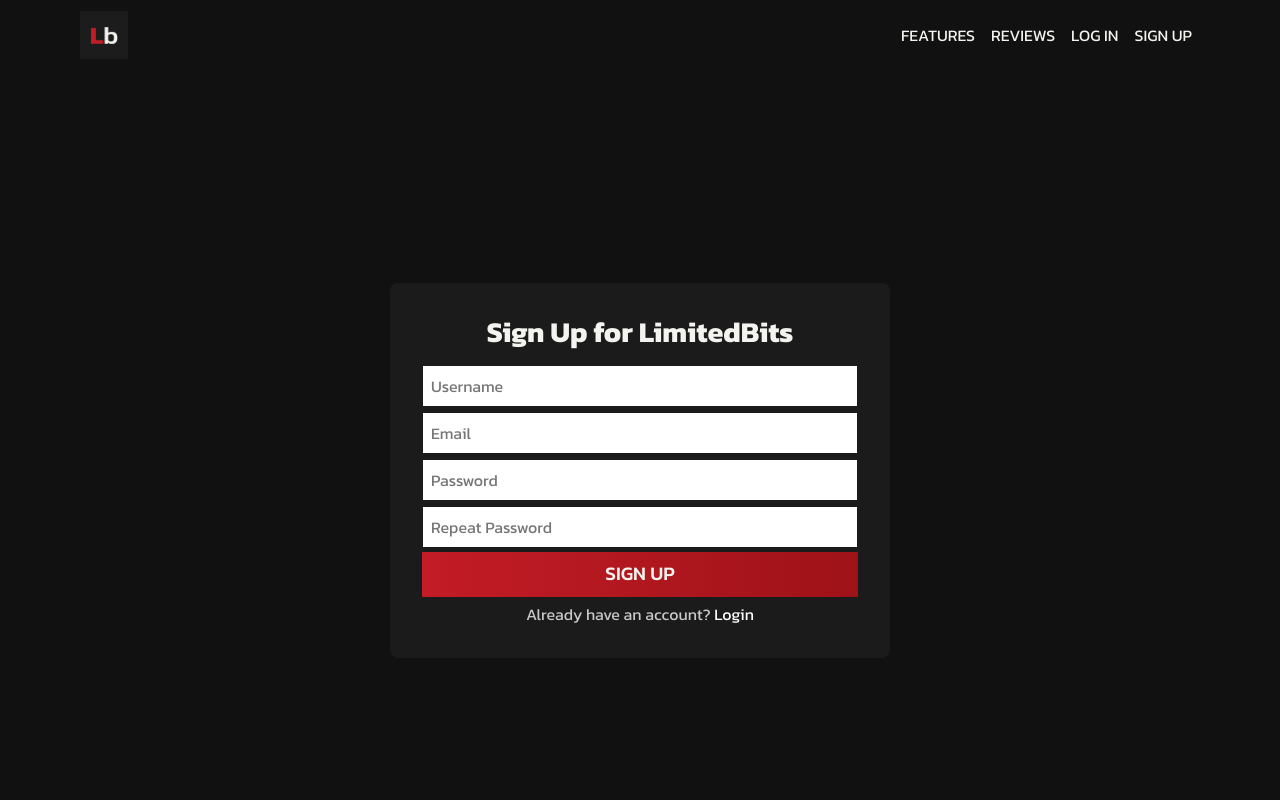
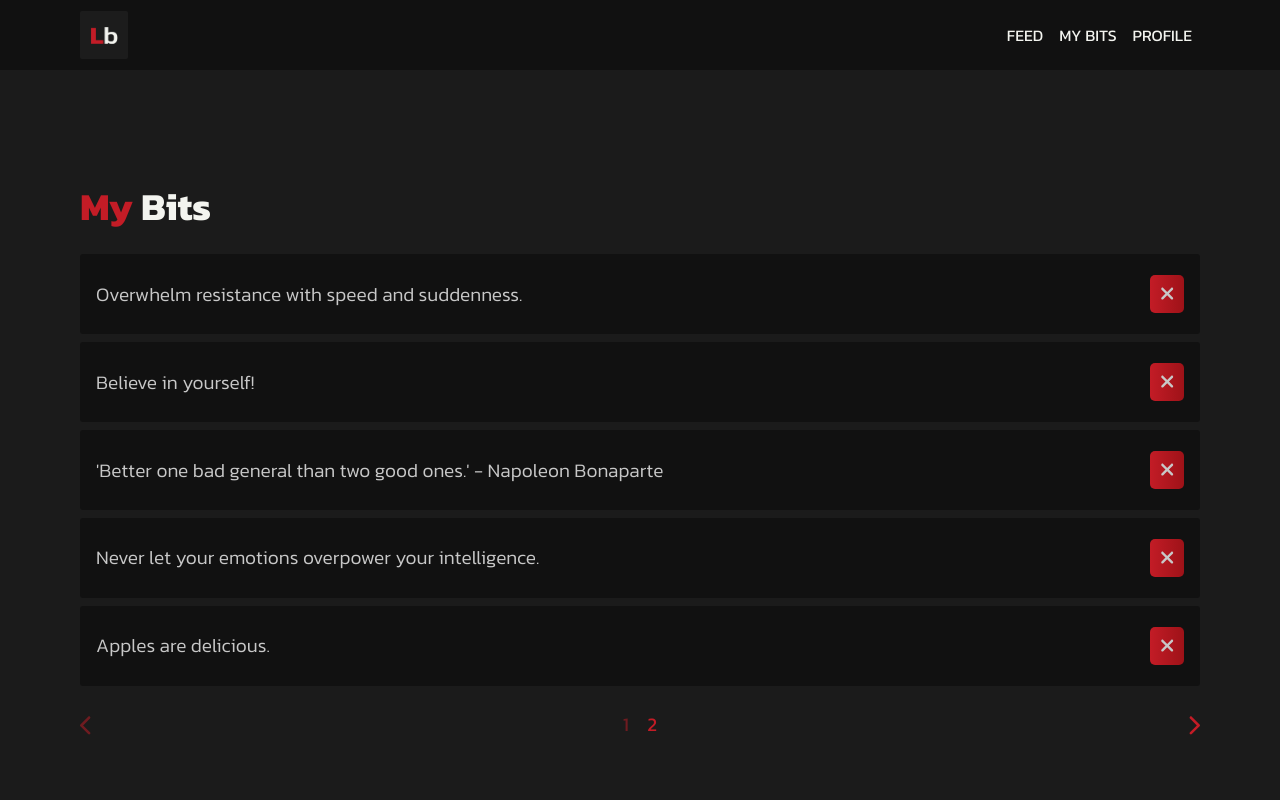
Before and after one commit to JacobBowlware/LimitedBits, a React (Create React App) app in the folder client/limited-bits/: page /my-bits in a window 1280 px wide. Shown: the top 800 px of the page. Built offline with nearby package versions, Linux system fonts and the light colour scheme.

Commit message:
Add delete button / remove usernames from 'MyBits' bits.

```diff
--- a/client/limited-bits/src/App.tsx
+++ b/client/limited-bits/src/App.tsx
@@ -36,17 +36,16 @@
  - Conditionally change header for authed users - DONE
  - Implement the 'Create Bit' popup form on button click - DONE
  - Conditionally move authed users from login/create-account pages to AuthHome page - DONE
- - Add 'Username' field to Sign Up page.
+ - Add 'Username' field to Sign Up page - DONE
+ - Users 'My Bits' should show their bits without their username on each one, and should be able to delete them.
  - Implement Profile page.
  - Implement 'My Bits' page.
- - Add dates-posted to feed items.
- - Users 'My Bits' should show their bits without their username on each one, and should be able to delete them.
  - Start Backend development.
  - Improve security by authing user with JWT (JSON Web Token's).
 */
 export interface User {
   id: number,
-  name: string,
+  username: string,
   icon: string,
   email: string,
 }
@@ -54,12 +53,12 @@
 function App() {
   const goodUser: User = {
     id: 1,
-    name: "John Doe",
+    username: "JohnDoe",
     icon: "faUserTie",
     email: "johndoe@gmail.com"
   }
 
-  const [user, setUser] = useState<User | null>(null);
+  const [user, setUser] = useState<User | null>(goodUser);
 
   const Root = () => {
     return <>
--- a/client/limited-bits/src/components/FeedList.tsx
+++ b/client/limited-bits/src/components/FeedList.tsx
@@ -17,9 +17,10 @@
 
 interface FeedListProps {
     feedItems: FeedCardProps[][];
+    isMyBits?: boolean;
 }
 
-const FeedList = ({ feedItems }: FeedListProps) => {
+const FeedList = ({ feedItems, isMyBits }: FeedListProps) => {
     const [feedIndex, setFeedIndex] = useState<number>(0);
     const [feedLength, setFeedLength] = useState<number>(feedItems.length);
 
@@ -63,7 +64,8 @@
                     }
 
                     return (
-                        <FeedCard key={key} icon={data.icon} body={data.body} username={data.username} />
+                        isMyBits ? <FeedCard key={key} icon={data.icon} body={data.body} isMyBits={isMyBits} /> :
+                            <FeedCard key={key} icon={data.icon} body={data.body} username={data.username} />
                     )
                 })}
             <div className="auth-home-feed-footer">
--- a/client/limited-bits/src/components/WebJoi.js
+++ b/client/limited-bits/src/components/WebJoi.js
@@ -1,7 +1,7 @@
 import Joi from 'joi-browser';
 
 const schema = {
-    username: Joi.string().required().min(3).max(30).label('Username'),
+    username: Joi.string().required().min(3).max(30).alphanum().label('Username'),
     email: Joi.string().required().email().label('Email'),
     password: Joi.string().required().min(8).label('Password'),
     confirmPassword: Joi.ref('password'),
--- a/client/limited-bits/src/components/common/FeedCard.tsx
+++ b/client/limited-bits/src/components/common/FeedCard.tsx
@@ -1,22 +1,37 @@
+import { useState } from "react";
+
+// Font Awesome Icons
 import { IconProp } from "@fortawesome/fontawesome-svg-core";
+import { faXmark } from "@fortawesome/free-solid-svg-icons";
 import { FontAwesomeIcon } from "@fortawesome/react-fontawesome";
 
 interface FeedCardProps {
-    username: string;
+    username?: string;
     body: string;
     icon: IconProp;
+    isMyBits?: boolean;
+    id?: number;
 }
 
-const FeedCard = ({ username, body, icon }: FeedCardProps) => {
+const FeedCard = ({ username, body, icon, isMyBits }: FeedCardProps) => {
+    const handleDelete = (e: React.FormEvent<HTMLButtonElement>) => {
+        e.preventDefault();
+
+        // TODO: Delete the bit from the database.
+    }
+
     return (
         <div className="section-container__item-grid__item align-left home-feed-card">
             <div className="home-feed-card__header">
-                <p className="home-feed-card__header-h3">
+                {username ? <p className="home-feed-card__header-h3">
                     <FontAwesomeIcon className="home-feed-card__header-icon"
                         icon={icon} /> - {username}
-                </p>
+                </p> : <></>}
                 <h3 className="home-feed-card__header__p">
                     {body}
+                    {isMyBits ? <button className="btn home-feed-card__header-delete-btn" onClick={(e) => handleDelete(e)}>
+                        <FontAwesomeIcon className="home-feed-card__header-delete-icon" icon={faXmark} />
+                    </button> : <></>}
                 </h3>
             </div>
         </div>
--- a/client/limited-bits/src/css/components/FeedCard.css
+++ b/client/limited-bits/src/css/components/FeedCard.css
@@ -25,11 +25,30 @@
     font-weight: 300;
     margin: 0.3rem 0;
     font-size: 1.1rem;
+    display: flex;
+    flex-direction: row;
+    justify-content: space-between;
+    align-items: center;
 }
 
 .home-feed-card__header-icon {
     font-size: 1.4rem;
     margin: 0.3rem .5rem .3rem 0;
+}
+
+.home-feed-card__header-delete-btn {
+    display: flex;
+    justify-content: center;
+    align-items: center;
+    padding: .6rem;
+    border-radius: 5px;
+}
+
+.home-feed-card__header-delete-icon {
+    font-size: 1.2rem;
+    color: var(--var-text);
+    cursor: pointer;
+    padding: 0;
 }
 
 @media screen and (min-width: 768px) {
--- a/client/limited-bits/src/pages/authPages/MyBits.tsx
+++ b/client/limited-bits/src/pages/authPages/MyBits.tsx
@@ -43,25 +43,25 @@
         },
         {
             id: 7,
-            body: "Believe in yourself!",
+            body: "Imagine losing to a bot",
             username: "Yameli",
             icon: faUserSecret
         },
         {
             id: 8,
-            body: "'Better one bad general than two good ones.' - Napoleon Bonaparte",
+            body: "Treat your body with respect.",
             username: "Grito",
             icon: faUserTie
         },
         {
             id: 9,
-            body: "Never let your emotions overpower your intelligence.",
+            body: "Always be yourself!",
             username: "Johnathan",
             icon: faUserSecret
         },
         {
             id: 10,
-            body: "Apples are delicious.",
+            body: "Spend your time wisely.",
             username: "Ted",
             icon: faUserTie
         },
@@ -77,7 +77,7 @@
                         <span className="text-highlight">My</span> Bits
                     </h1>
                 </div>
-                <FeedList feedItems={userPosts} />
+                <FeedList feedItems={userPosts} isMyBits={true} />
             </div>
         </div>
     );
```
